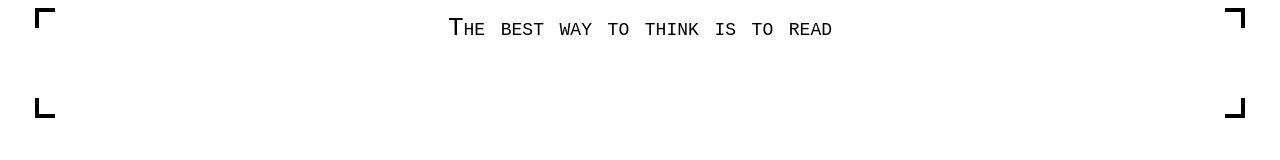
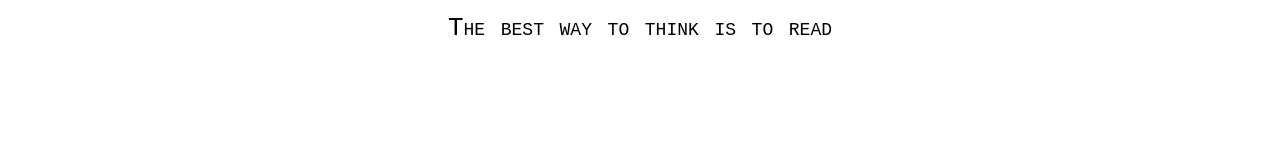
Before and after one commit to vault-me/notion_widgets, a plain HTML site: page mini-quote.html in a window 1280 px wide. Drawn offline with Linux system fonts and the light colour scheme.

Commit message:
Update mini-quote.html

```diff
--- a/mini-quote.html
+++ b/mini-quote.html
@@ -23,19 +23,8 @@
         div {
              width: 95%;
              min-height: 100px;
-
-            background:
-                linear-gradient(to right, black 4px, transparent 4px) 0 0,
-                linear-gradient(to right, black 4px, transparent 4px) 0 100%,
-                linear-gradient(to left, black 4px, transparent 4px) 100% 0,
-                linear-gradient(to left, black 4px, transparent 4px) 100% 100%,
-                linear-gradient(to bottom, black 4px, transparent 4px) 0 0,
-                linear-gradient(to bottom, black 4px, transparent 4px) 100% 0,
-                linear-gradient(to top, black 4px, transparent 4px) 0 100%,
-                linear-gradient(to top, black 4px, transparent 4px) 100% 100%;
-
-            background-repeat: no-repeat;
-            background-size: 20px 20px;
+            background-color: white;
+            background-size: 20px 15px;
 }
 
 
```
